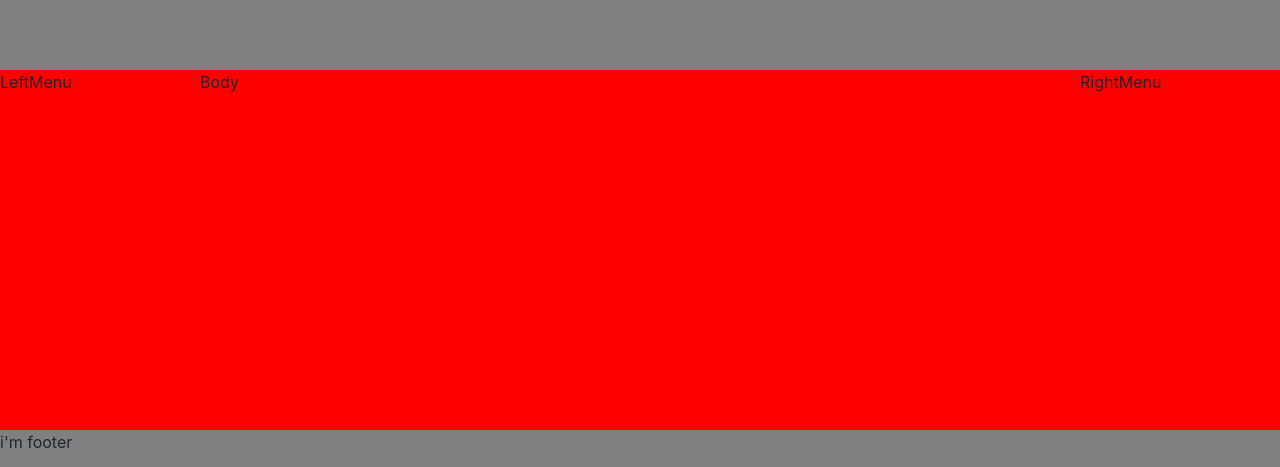
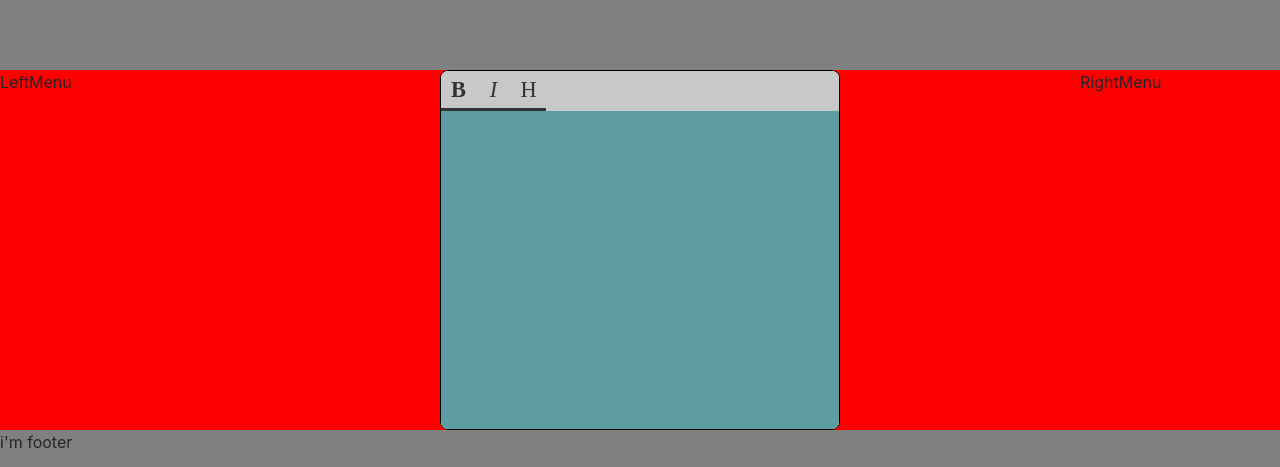
Before and after one commit to dimkatet/ClownCMS, a React (Create React App) app in the folder ClownCMS/ClientApp/: page /index in a window 1280 px wide. Shown: the part 330-797 px from the top of the page. Built offline with nearby package versions, Linux system fonts and the light colour scheme; no server answers.

Commit message:
Add simple text editor.

```diff
--- a/ClownCMS/ClientApp/package.json
+++ b/ClownCMS/ClientApp/package.json
@@ -6,6 +6,7 @@
     "@types/redux-form": "^8.3.1",
     "bootstrap": "^4.3.1",
     "connected-react-router": "6.5.2",
+    "draft-js": "^0.11.7",
     "history": "4.10.1",
     "jquery": "^3.4.1",
     "merge": "1.2.1",
--- /dev/null
+++ b/ClownCMS/ClientApp/src/components/Elements/Ribbon.tsx
@@ -0,0 +1,50 @@
+import * as React from 'react'
+import { Editor, EditorState } from 'draft-js'
+import './styles/Ribbon.css'
+
+interface RibbonProbs {
+    editorState: EditorState
+    onToggle(type: string): void
+}
+
+interface RibbonState {
+
+}
+
+const INLINE_STYLES = [
+    { label: 'B', style: 'BOLD' },
+    { label: 'I', style: 'ITALIC' },
+    { label: 'H', style: 'HIGHLIGHT' },
+]
+
+class Ribbon extends React.Component<RibbonProbs, RibbonState> {
+
+    constructor(probs: RibbonProbs) {
+        super(probs);
+    }
+
+    render() {
+        const currentStyle = this.props.editorState.getCurrentInlineStyle();
+
+        return (
+            <div className='ribbon'>
+                <ul className="ribbonItems">
+                    {INLINE_STYLES.map(i =>
+                        <li
+                            className={`ribbonItem ${i.style.toLowerCase()} ${currentStyle.has(i.style) ? 'active' : ''}`}
+                            key={i.label}
+                            onMouseDown={(e) => {
+                                e.preventDefault();
+                                this.props.onToggle(i.style);
+                            }}
+                        >
+                            {i.label}
+                        </li>
+                    )}
+                </ul>
+            </div>
+        )
+    }
+}
+
+export default Ribbon;
--- /dev/null
+++ b/ClownCMS/ClientApp/src/components/Elements/TextEditor.tsx
@@ -0,0 +1,70 @@
+import * as React from 'react'
+import { Editor, EditorState, RichUtils } from 'draft-js'
+import Ribbon from './Ribbon'
+import './styles/TextEditor.css'
+
+interface TextEditorProbs {
+
+}
+
+interface TextEditorState {
+    editorState: EditorState
+}
+
+class TextEditor extends React.Component<TextEditorProbs, TextEditorState> {
+    constructor(probs: TextEditorProbs) {
+        super(probs);
+        this.state = { editorState: EditorState.createEmpty() };
+        this.toggleInlineStyle = this.toggleInlineStyle.bind(this);
+        this.onChange = this.onChange.bind(this);
+        this.handleKeyCommand = this.handleKeyCommand.bind(this);
+    }
+
+    onChange(editorState) {
+        this.setState({ editorState });
+    }
+
+    handleKeyCommand(command) {
+        const { editorState } = this.state;
+        const newState = RichUtils.handleKeyCommand(editorState, command);
+
+        if (newState) {
+            this.onChange(newState);
+            return true;
+        }
+
+        return false;
+    }
+
+    toggleInlineStyle(inlineStyle: string) {
+        this.onChange(
+            RichUtils.toggleInlineStyle(
+                this.state.editorState,
+                inlineStyle
+            )
+        );
+    }
+
+    render() {
+        return (
+            <div className='textEditor'>
+                <Ribbon editorState={this.state.editorState} onToggle={this.toggleInlineStyle} />
+                <Editor
+                    editorState={this.state.editorState}
+                    onChange={this.onChange}
+                    handleKeyCommand={this.handleKeyCommand}
+                    customStyleMap={customStyleMap}
+                    ref='editor'
+                />
+            </div>
+        );
+    }
+}
+
+const customStyleMap = {
+    HIGHLIGHT: {
+        textDecoration: 'underline'
+    },
+};
+
+export default TextEditor
--- /dev/null
+++ b/ClownCMS/ClientApp/src/components/Elements/styles/Ribbon.css
@@ -0,0 +1,49 @@
+.ribbon {
+    height: 40px;
+    align-content: center;
+    vertical-align: central;
+}
+
+.ribbonItems {
+    display: flex;
+    justify-content: start;
+    list-style: none;
+    height: 100%;
+    margin: 0;
+    padding: 0;
+    background: rgb(200, 200, 200);
+}
+
+.ribbonItem {
+    height: 100%;
+    width: 35px;
+    align-items: center;
+    display: flex;
+    justify-content: center;
+    height: 100%;
+    width: 35px;
+    max-width: 35px;
+    color: rgb(51, 51, 55);
+    font-family: Georgia serif;
+    font-size: 1.4rem;
+    border-bottom: 3px solid rgb(51, 51, 55);
+    transition: all 0.15s linear;
+}
+
+.bold {
+    font-weight: bold
+}
+
+.italic {
+    font-style: italic
+}
+
+.ribbonItem:hover {
+    color: #c95339;
+    border-color: #c95339;
+}
+
+.ribbonItem.active {
+    color: #c95339;
+    border-color: #c95339;
+}
--- /dev/null
+++ b/ClownCMS/ClientApp/src/components/Elements/styles/TextEditor.css
@@ -0,0 +1,19 @@
+.textEditor {
+    background: white;
+    border: 1px solid black;
+    border-radius: 8px 8px;
+    margin-left: 15em;
+    margin-right: 15em;
+    overflow-y: hidden;
+}
+
+.DraftEditor-root {
+    background-color: cadetblue;
+    overflow-y: visible;
+    height: 100%;
+}
+
+.DraftEditor-editorContainer,
+.public-DraftEditor-content {
+    height: 100%;
+}
--- a/ClownCMS/ClientApp/src/components/PageStructure/InerComponents/Middle.tsx
+++ b/ClownCMS/ClientApp/src/components/PageStructure/InerComponents/Middle.tsx
@@ -36,15 +36,9 @@ export default class Middle extends React.PureComponent//<ProjectsProps>
         return (
             <React.Fragment>
                 <div className='wrapper_Middle'>
-                    <div>
                         <LeftMenu />
-                    </div>
-                    <div>
                         <Body />
-                    </div>
-                    <div>
                         <RightMenu />
-                    </div>
                 </div>
             </React.Fragment>
         )
--- a/ClownCMS/ClientApp/src/components/PageStructure/InerComponents/MiddleComponents/Body.tsx
+++ b/ClownCMS/ClientApp/src/components/PageStructure/InerComponents/MiddleComponents/Body.tsx
@@ -3,6 +3,7 @@ import { connect } from 'react-redux';
 import { RouteComponentProps } from 'react-router';
 import { Link } from 'react-router-dom';
 import { ApplicationState } from '../../../../store';
+import TextEditor from '../../../Elements/TextEditor';
 //import * as ProjectStore from '../../store/ProjectConfig';
 
 
@@ -30,7 +31,7 @@ export default class Body extends React.PureComponent//<ProjectsProps>
     public render() {
         return (
             <React.Fragment>
-                <div>Body</div>
+                <TextEditor />
             </React.Fragment>
         )
     }
```
Also changed, not shown: 2 other files (tests, documents, lock files or other folders).
